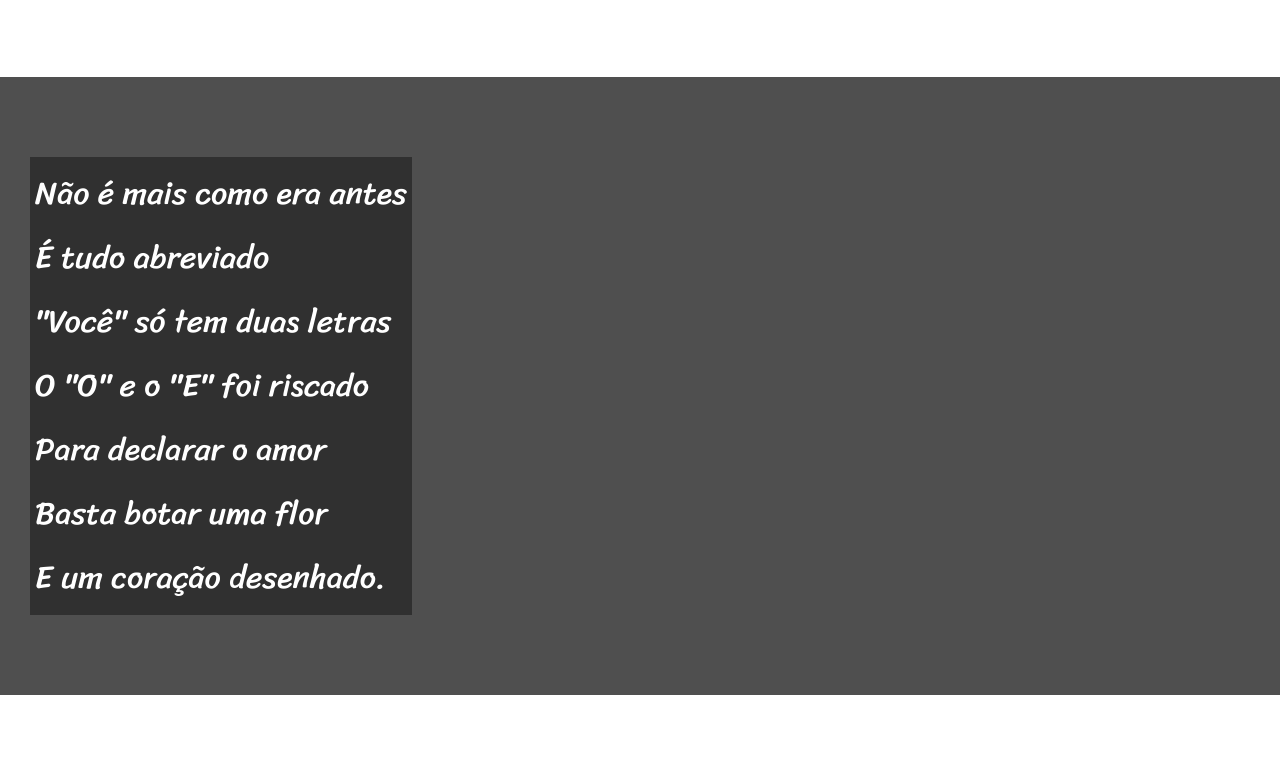
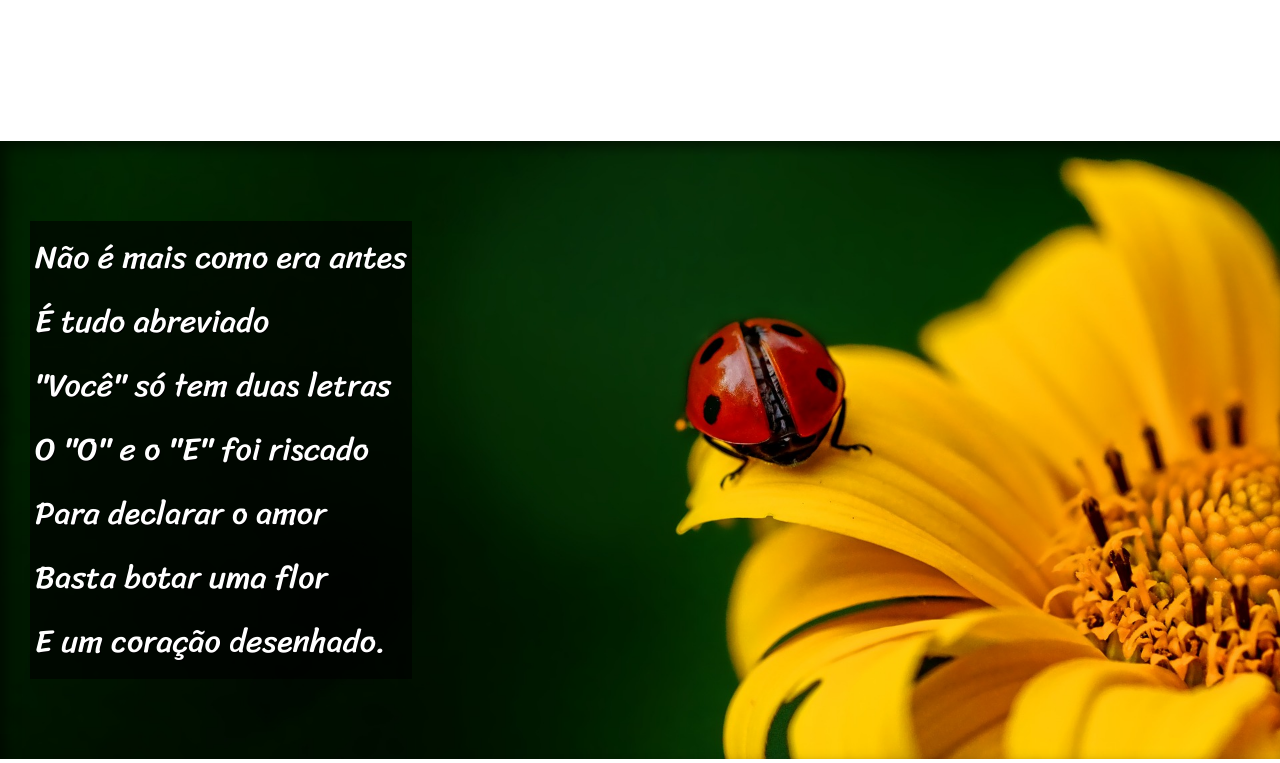
Before and after one commit to palomafreire/exercicios, a plain HTML site: page desafio12/index.html in a window 1280 px wide. Shown: the part 791-1554 px from the top of the page. Drawn offline with Linux system fonts and the light colour scheme.

Commit message:
parallax

```diff
--- a/desafio12/estilo/style.css
+++ b/desafio12/estilo/style.css
@@ -59,6 +59,12 @@ section {
     font-family: var(--fonte3);
     font-size: 2.5vw;
 }
+
+section > p {
+    padding-bottom: 2em;
+}
+
+
 section.normal {
     background-color: white;
     color: black;
@@ -67,12 +73,28 @@ section.normal {
 section.imagem {
     background-color: rgb(79, 79, 79);
     color: white;
+    box-shadow: inset 6px 6px 13px 0px rgba(0, 0, 0, 0.517);
+    background-size: cover;
+    background-attachment: fixed;
 }
 
 section.imagem > p {
     display: inline-block;
     padding: 5px;
-    background-color: rgba(0, 0, 0, 0.396);
+    background-color: rgba(0, 0, 0, 0.62);
+    text-shadow: 1px 1px 0px black;
+
+}
+
+section#img01 {
+    background-image: url(../imagens/background001.jpg);
+    background-position: right center;
+
+}
+
+section#img02 {
+    background-image: url(../imagens/background002.jpg);
+
 }
 
 footer {
--- a/desafio12/index.html
+++ b/desafio12/index.html
@@ -31,7 +31,7 @@
 
 
 
-        <section class="imagem">
+        <section class="imagem" id="img01">
             <p>
                 Não é mais como era antes <br>
                 É tudo abreviado <br>
@@ -68,7 +68,7 @@
 
 
 
-        <section class="imagem">
+        <section class="imagem" id="img02">
             <p>
                 Tenho saudade das cartas <br>
                 Escritas com a própria mão <br>
```
